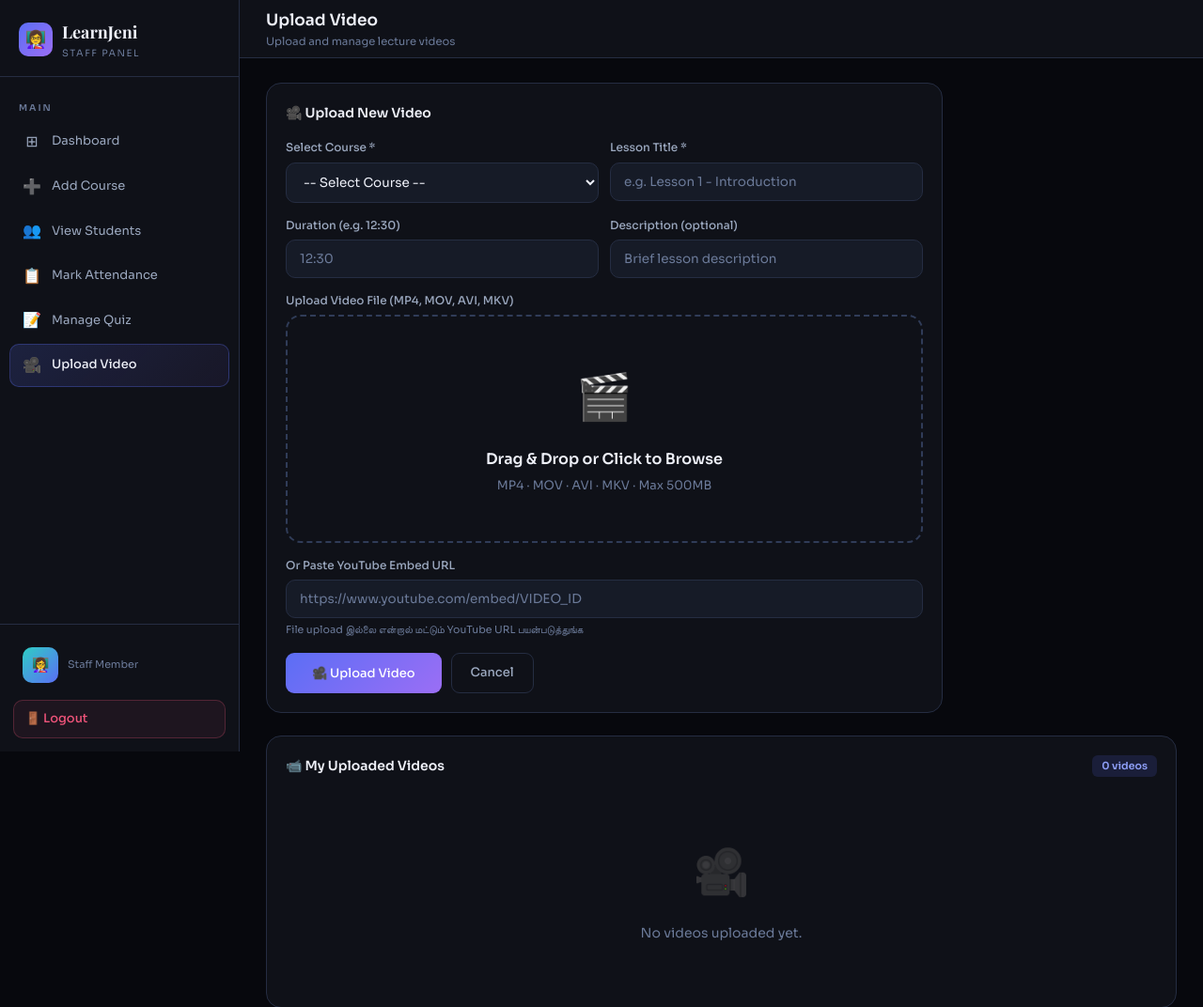
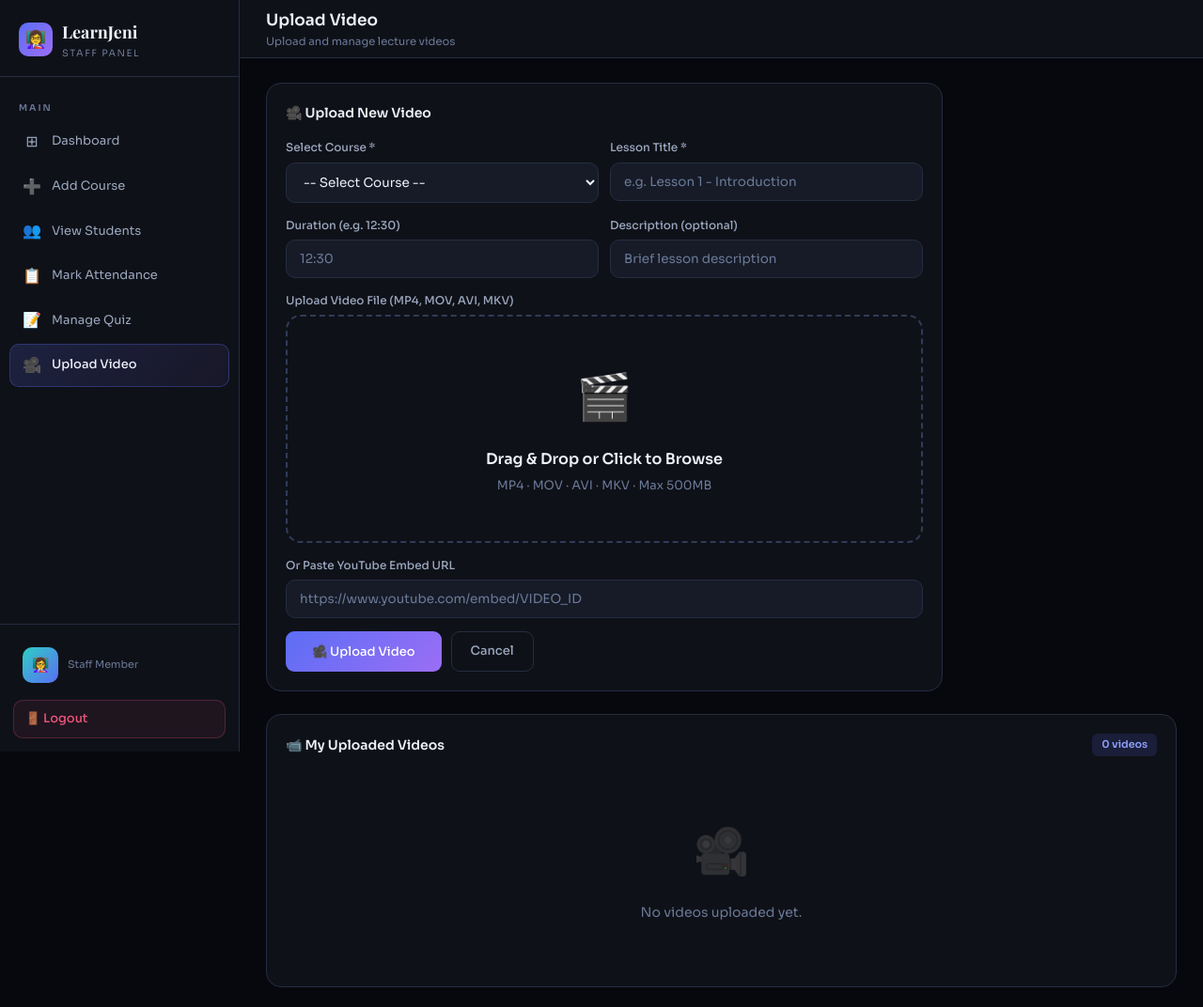
Before and after one commit to smsuwetha/Learnjeni_management_system, a Flask app: template templates/staff/upload_video.html in a window 1280 px wide. Shown: the top 1072 px of the page at 94% size. After the commit the page ends 1051 px from the top, so only its background shows below. Run offline with Flask 3, Linux system fonts and the light colour scheme; the template is opened without the code that fills it, so the values that code supplies are empty; parts of the project's set-up code (start-up, migrations or seed data) failed here and were passed over.

Commit message:
Remove YouTube URL instruction from upload form
Removed the instruction about using YouTube URL only when file upload is not available.

```diff
--- a/templates/staff/upload_video.html
+++ b/templates/staff/upload_video.html
@@ -61,7 +61,6 @@
         <div class="form-group">
           <label class="form-label">Or Paste YouTube Embed URL</label>
           <input class="form-input" type="url" name="video_url" placeholder="https://www.youtube.com/embed/VIDEO_ID">
-          <small style="color:var(--muted);font-size:11px">File upload இல்லை என்றால் மட்டும் YouTube URL பயன்படுத்துங்க</small>
         </div>
         <div style="display:flex;gap:10px">
           <button type="submit" class="btn btn-accent" style="width:auto;padding:10px 28px">🎥 Upload Video</button>
```
